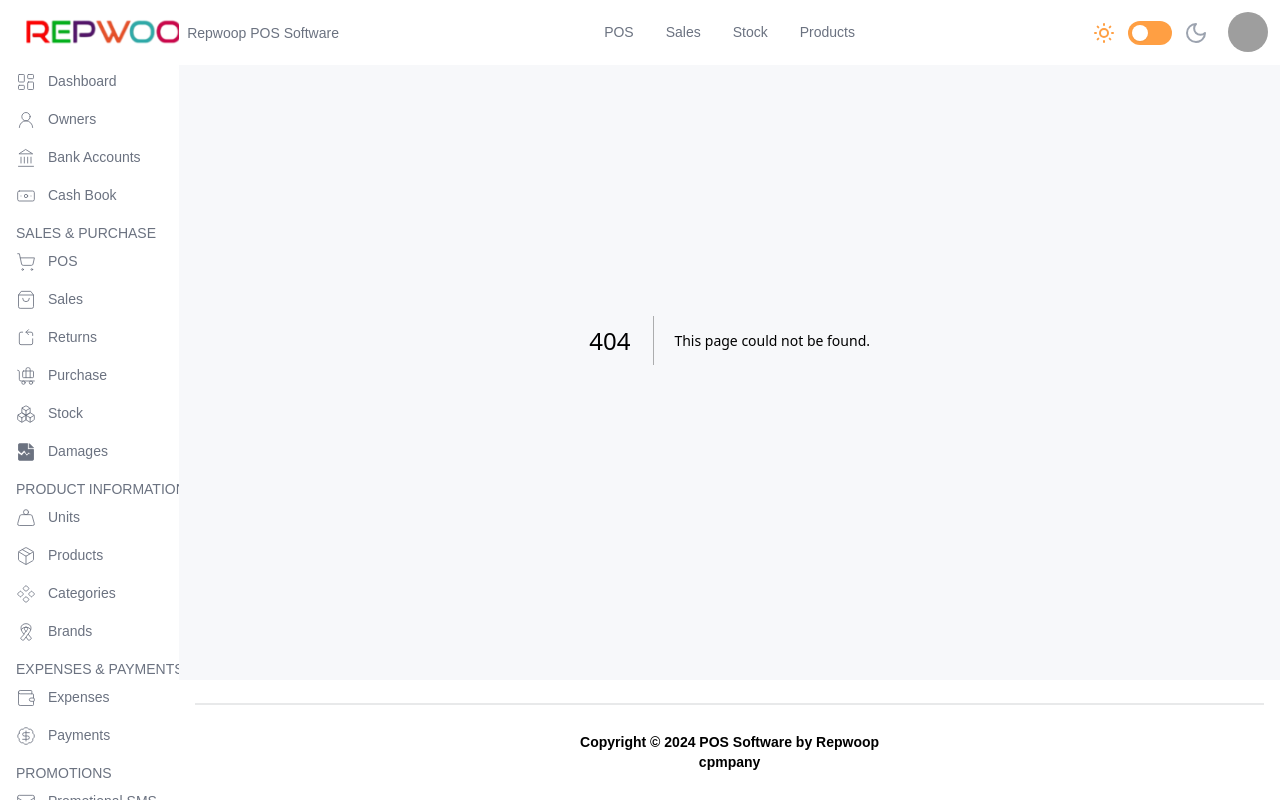
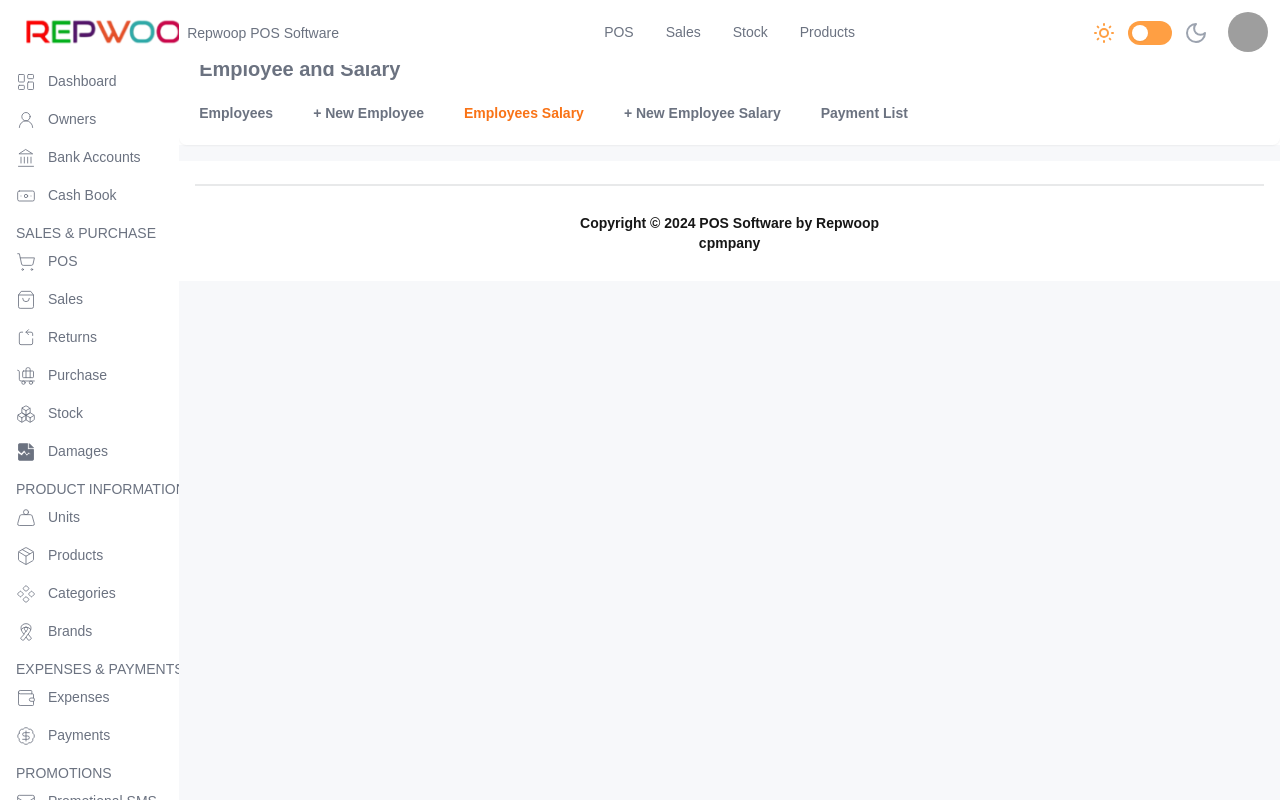
Before and after one commit to md-asif-iqbal/RepWoop-POS-system, a Next.js app: page /Employee-and-Salary/Salary in a window 1280 px wide. Before the commit this address had no page. Built offline with nearby package versions, Linux system fonts and the light colour scheme; grey boxes are pictures that could not be loaded.

Commit message:
employee salary section are done

```diff
--- a/app/Employee-and-Salary/New-Employee/page.jsx
+++ b/app/Employee-and-Salary/New-Employee/page.jsx
@@ -56,24 +56,24 @@ export default function NewEmployeeForm () {
         + New Employee
         <span className={spanClass}></span>
         </Link>
-        <Link href="/Employee-and-Salary" className= {`${
-                          pathname === '/Owners'
+        <Link href="/Employee-and-Salary/Salary" className= {`${
+                          pathname === '/Employee-and-Salary/Salary'
                           ? ' group text-orange-500  hover:text-orange-500'
                           : 'group text-gray-500 dark:text-white hover:text-orange-500 '
                       }`}>
         Employees Salary
         <span className={spanClass}></span>
         </Link>
-        <Link href="/Employee-and-Salary" className= {`${
-                          pathname === '/Owners'
+        <Link href="/Employee-and-Salary/New-Salary" className= {`${
+                          pathname === '/Employee-and-Salary/New-Salary'
                           ? ' group text-orange-500  hover:text-orange-500'
                           : 'group text-gray-500 dark:text-white hover:text-orange-500 '
                       }`}>
         + New Employee Salary
         <span className={spanClass}></span>
         </Link>
-        <Link href="/Employee-and-Salary" className= {`${
-                          pathname === '/Owners'
+        <Link href="/Employee-and-Salary/Payments" className= {`${
+                          pathname === '/Employee-and-Salary/Payments'
                           ? ' group text-orange-500  hover:text-orange-500'
                           : 'group text-gray-500 dark:text-white hover:text-orange-500 '
                       }`}>
@@ -209,7 +209,7 @@ export default function NewEmployeeForm () {
         {/* Save Button */}
         <div className="flex items-center justify-center">
           <button
-            className="bg-teal-500 hover:bg-teal-700 text-white font-bold py-2 px-4 rounded focus:outline-none focus:shadow-outline"
+            className="bg-teal-500 hover:bg-teal-700 text-white font-bold py-2 px-8 rounded focus:outline-none focus:shadow-outline"
             type="submit"
           >
             Save
--- /dev/null
+++ b/app/Employee-and-Salary/Salary/page.jsx
@@ -0,0 +1,69 @@
+"use client"
+
+import Link from 'next/link'
+import { usePathname } from 'next/navigation';
+import React from 'react'
+
+export default function Salary() {
+    const spanClass = " block h-0.5 bg-gradient-to-r from-pink-500 to-orange-500 scale-x-0 group-hover:scale-x-100 transition-transform origin-left duration-700"
+    const pathname = usePathname();
+  return (
+    <div>
+        <div className='bg-white dark:bg-[#141432] font-nunito text-sm'>
+
+<div className="p-0  mt-[25%] lg:mt-[5%]  w-full">
+          {/* Title Section */}
+
+<div className=" mb-4  shadow-sm rounded-lg font-bold">
+<h1 className="text-xl text-gray-500 dark:text-white mx-5 ">Employee and Salary</h1>
+<div className=' lg:flex items-start justify-start mx-5 py-5 gap-10 '>
+    <Link href="/Employee-and-Salary" className= {`${
+                      pathname === '/Employee-and-Salary'
+                      ? ' group text-orange-500  hover:text-orange-500'
+                      : 'group text-gray-500 dark:text-white hover:text-orange-500 '
+                  }`}>
+    Employees
+    <span className={spanClass}></span>
+    </Link>
+    <Link href="/Employee-and-Salary/New-Employee" className={`${
+                      pathname === '/Employee-and-Salary/New-Employee'
+                      ? ' group text-orange-500  hover:text-orange-500'
+                      : 'group text-gray-500 dark:text-white hover:text-orange-500 '
+                  }`}>
+    + New Employee
+    <span className={spanClass}></span>
+    </Link>
+    <Link href="/Employee-and-Salary/Salary" className= {`${
+                      pathname === '/Employee-and-Salary/Salary'
+                      ? ' group text-orange-500  hover:text-orange-500'
+                      : 'group text-gray-500 dark:text-white hover:text-orange-500 '
+                  }`}>
+    Employees Salary
+    <span className={spanClass}></span>
+    </Link>
+    <Link href="/Employee-and-Salary/New-Salary" className= {`${
+                      pathname === '/Employee-and-Salary/New-Salary'
+                      ? ' group text-orange-500  hover:text-orange-500'
+                      : 'group text-gray-500 dark:text-white hover:text-orange-500 '
+                  }`}>
+    + New Employee Salary
+    <span className={spanClass}></span>
+    </Link>
+    <Link href="/Employee-and-Salary/Payments" className= {`${
+                      pathname === '/Employee-and-Salary/Payments'
+                      ? ' group text-orange-500  hover:text-orange-500'
+                      : 'group text-gray-500 dark:text-white hover:text-orange-500 '
+                  }`}>
+    Payment List
+    <span className={spanClass}></span>
+    </Link>
+</div>
+</div>
+
+
+
+</div>
+</div>
+    </div>
+  )
+}
```
